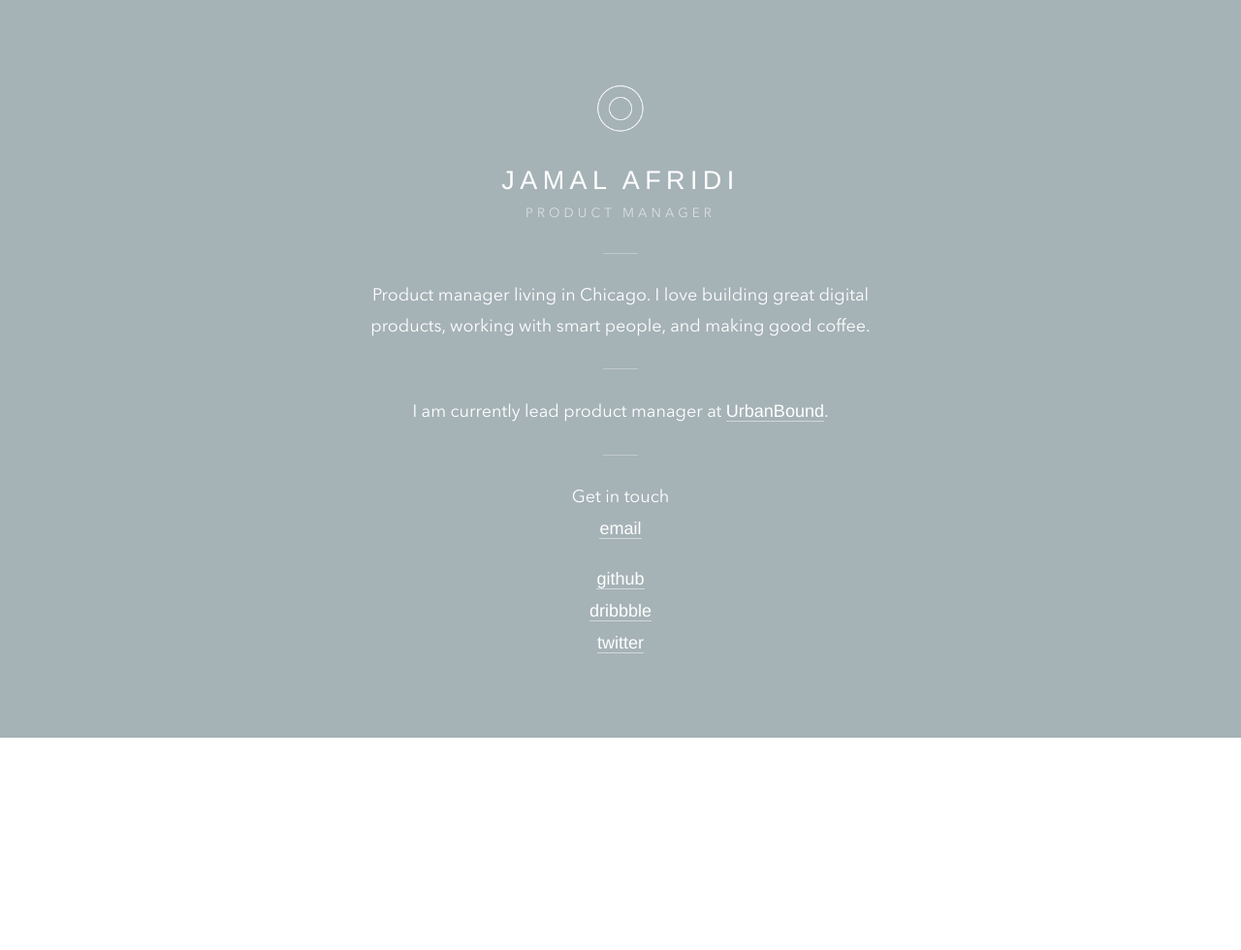
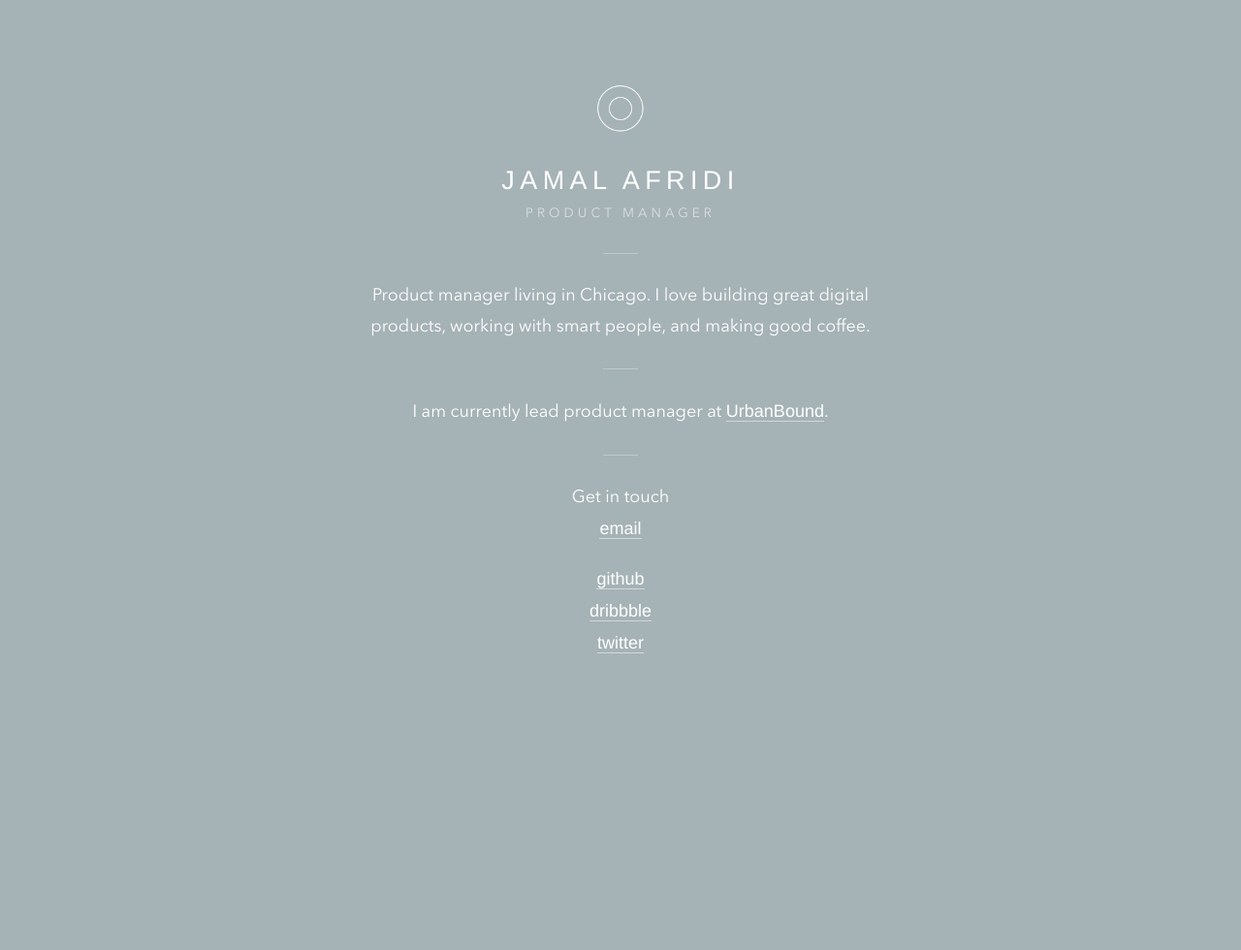
Before and after one commit to jafridi/jafridi.github.io, a Jekyll site: the page built from index.html, in a window 1280 px wide. Shown: the whole page at 97% size. Built offline with Jekyll 4.4.1, drawn with Linux system fonts in a browser that asks for light colours; some web fonts are replaced; before the commit the page ends 900 px from its top, so only the background shows below that.

Commit message:
Fixing container height

```diff
--- a/_layouts/default.html
+++ b/_layouts/default.html
@@ -2,7 +2,6 @@
 <html>
   {% include head.html %}
   <body>
-    <div class={{page.class}}>
     <div class="site-container">
       <div class="site">
         <div class="header">
@@ -25,6 +24,5 @@
         {% include footer.html %}
       </div>
     </div>
-    </div>
   </body>
 </html>
--- a/assets/stylesheets/globals/_sections.scss
+++ b/assets/stylesheets/globals/_sections.scss
@@ -5,6 +5,7 @@
 .site-container {
   background: #A5B2B6;
   padding: 40px;
+  height: 100%;
 }
 
 .info-container {
--- a/assets/stylesheets/main.scss
+++ b/assets/stylesheets/main.scss
@@ -24,11 +24,14 @@
 
 // @import
 
+body, html {
+  height: 100%;
+}
+
 body {
   // background: #A5B2B6;
   -webkit-font-smoothing: antialiased;
   text-rendering: optimizeLegibility;
-  height: 100%;
   font-size: 18px;
   line-height: 1;
   color: #fff;
```
Also changed, not shown: 1 other file. Lines whose indentation alone changed are shown as unchanged.
